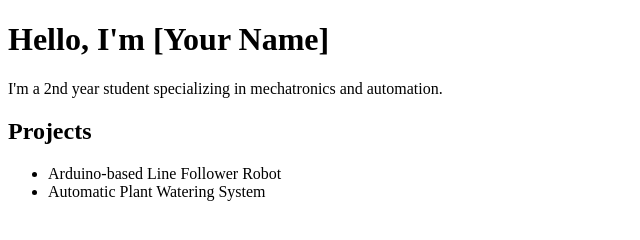
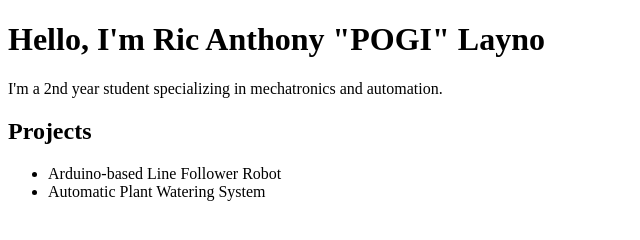
Before and after one commit to ricanthony27/portfolio, a plain HTML site: page index.html in a window 1280 px wide. Shown: the whole page, without its empty margins (0-640 px from the left). Drawn offline with Linux system fonts and the light colour scheme.

Commit message:
Update index.html

```diff
--- a/index.html
+++ b/index.html
@@ -4,7 +4,7 @@
   <title>My Mechatronics Portfolio</title>
 </head>
 <body>
-  <h1>Hello, I'm [Your Name]</h1>
+  <h1>Hello, I'm Ric Anthony "POGI" Layno</h1>
   <p>I'm a 2nd year student specializing in mechatronics and automation.</p>
   <h2>Projects</h2>
   <ul>
```
